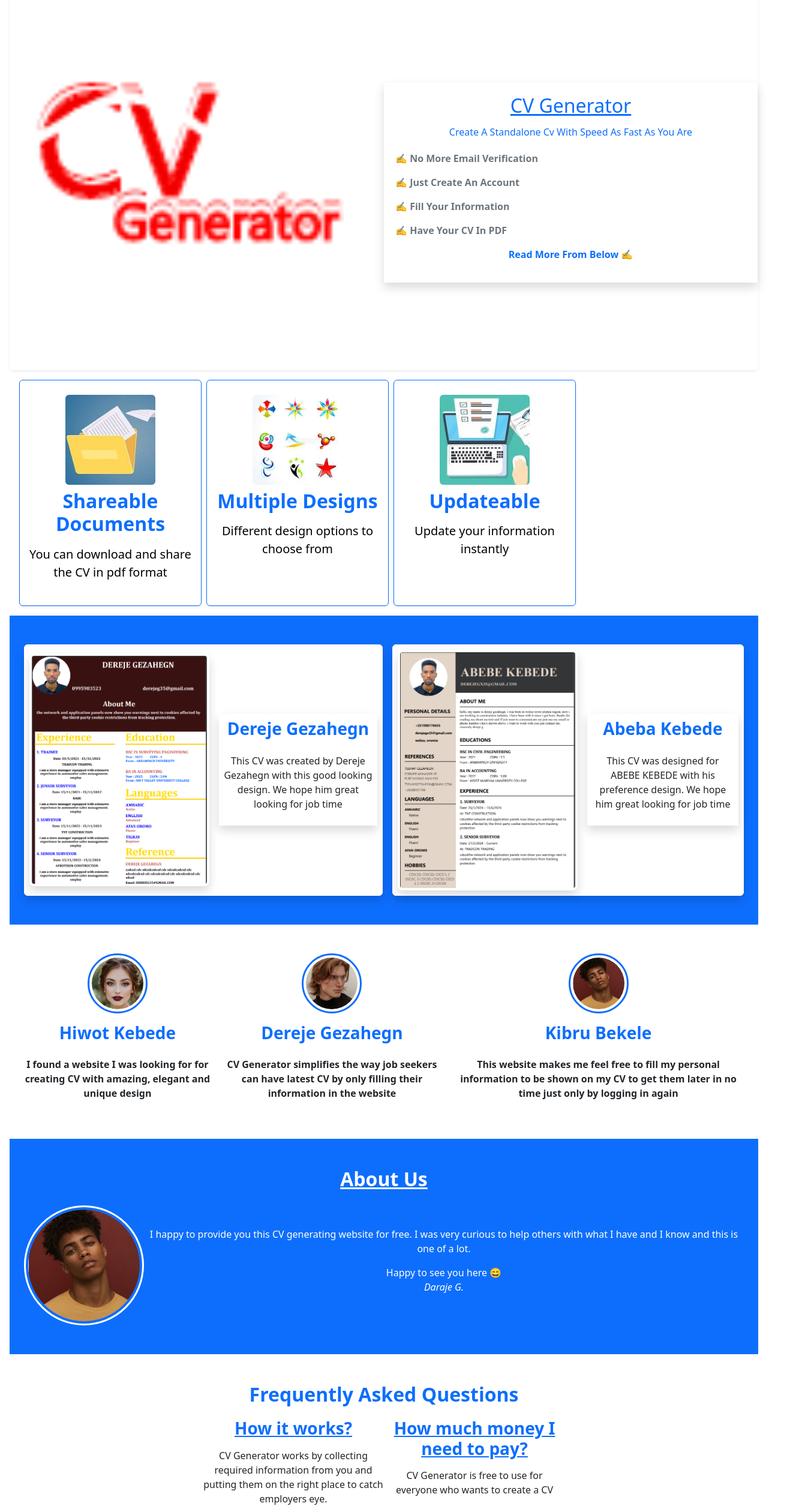
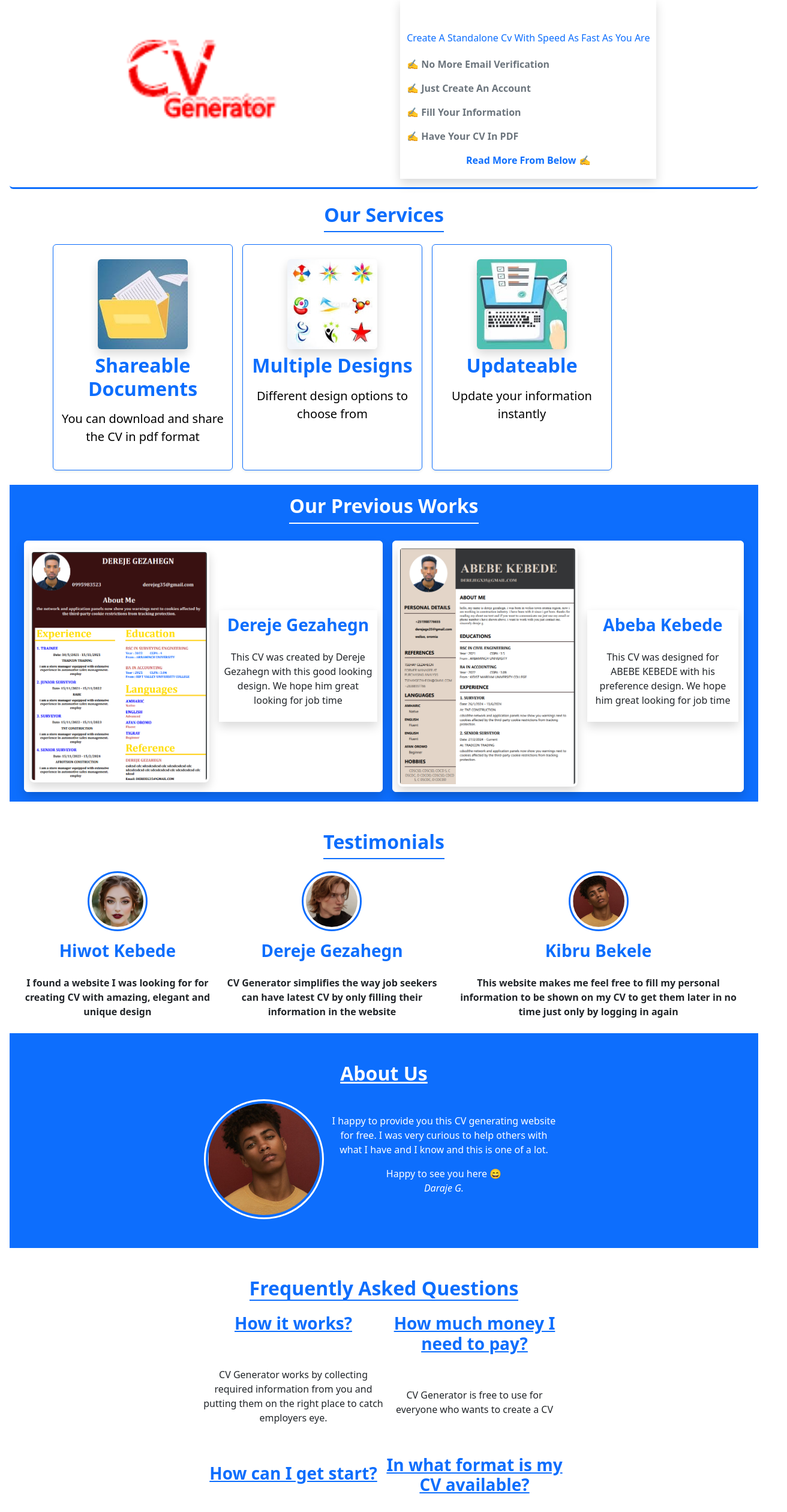
Before and after one commit to Dereje-boy/cv_generator_react, a React (Vite) app: page / in a window 1280 px wide. Shown: the part 140-2660 px from the top of the page at 60% size, 1312 px wide, since content can reach past the window. Built offline with nearby package versions, Linux system fonts and the light colour scheme.

Commit message:
CTA part included and other components of Home page were modified to include header in their section and to fit different screen sizes

```diff
--- a/src/Components/Home1/AboutUsPart.jsx
+++ b/src/Components/Home1/AboutUsPart.jsx
@@ -2,7 +2,7 @@ import profileImage from "/src/images/testimonials/face3.png";
 
 export default function AboutUsPart(){
 return(
-<div className="d-flex flex-column gap-3 py-5 px-4 bg-primary text-white">
+<div className="d-flex flex-column align-items-center gap-3 py-5 px-4 bg-primary text-white">
 	<h2 className="text-center fs-2 fw-bolder text-decoration-underline"> About Us</h2>
 	<CreateDiv />
 </div>
@@ -11,7 +11,7 @@ return(
 
 function CreateDiv(){
 return(
-	<div className="d-flex flex-row overflow-auto ">
+	<div style={{maxWidth:"600px"}} className="d-flex flex-row overflow-auto ">
 		<img height="200" src={profileImage} alt="profile photo" className="rounded rounded-circle border border-white border-3 p-1"/>
 		<div className="d-flex flex-column justify-content-center p-2 text-center" >
 			<p>
--- /dev/null
+++ b/src/Components/Home1/CTAPart.jsx
@@ -0,0 +1,26 @@
+import {Link} from "react-router-dom";
+import cv_logo from "/src/images/cv_generator_log.png";
+
+export default function CTAPart(){
+return (
+	<div className="pt-3 d-flex flex-row flex-wrap align-items-center text-primary border-danger border-right-0 rounded rounded-2 shadow-sm">
+		<div style={{aspectRatio:1/1}} className="w-50 p-2 d-flex flex-row align-items-center justify-content-center">
+			<img src={cv_logo} alt="cv logo" className="w-100" />
+		</div>
+
+		<div className="w-50 p-3 d-flex flex-column gap-3 ">
+			<h2 className="text-decoration-underline text-center fw-bold">CV Generator </h2>
+
+			<div className="d-flex flex-column align-items-center fw-bold text-capitalize gap-3">
+
+			<p className="text-black text-center">CV Generator generates you a CV with multiple designs and stores your information for future reference, <br />start today for generating engaging CVs </p>
+
+			<Link to="/login" >
+				<p className="text-capitalize btn btn-primary p-2">
+					SignUp/ Sign in
+				</p>
+			</Link>
+			</div>
+</div>
+	</div>
+);}
--- a/src/Components/Home1/FAQPart.jsx
+++ b/src/Components/Home1/FAQPart.jsx
@@ -3,8 +3,8 @@
 
 export default function FAQPart(){
 return (
-<div className="d-flex flex-column align-items-center pt-5 gap-2">
-	<h2 className="text-center text-primary fw-bold">Frequently Asked Questions </h2>
+<div className="d-flex flex-column align-items-center pt-5 gap-2 border-0 border-primary border-bottom border-3 ">
+	<h2 className="text-center align-self-center text-primary fs-2 fw-bold border-0 border-primary border-bottom border-2 ">Frequently Asked Questions </h2>
 	<div className="d-flex flex-row overflow-auto px-5 py-1">
 		<div className="d-flex flex-column gap-5 border border-1 border-white">
 			<Single question="How it works?" answer="CV Generator works by collecting required information from you and putting them on the right place to catch employers eye." />
@@ -22,8 +22,8 @@ return (
 
 function Single({question, answer}){
 return (
-<div style={{maxWidth:"300px"}} className="d-flex flex-column align-items-center gap-2">
-	<h3 className="text-primary text-decoration-underline text-center fw-bold">{question}</h3>
+<div style={{maxWidth:"300px"}} className="d-flex flex-column align-items-center gap-2 gap-xl-5">
+	<h3 className="text-primary text-decoration-underline text-center fw-bold ">{question}</h3>
 	<p className="text-center">{answer}</p>
 </div>
 );}
--- a/src/Components/Home1/PortifolioPart.jsx
+++ b/src/Components/Home1/PortifolioPart.jsx
@@ -3,11 +3,14 @@ import design2 from '/src/images/design2.png';
 
 export default function PortifolioPart(){
 return (
-<div className="d-flex flex-row gap-3 overflow-auto py-5 px-4 bg-primary">
-	<CreatePortifolio imageSource={design1} title="Dereje Gezahegn" desc="This CV was created by Dereje Gezahegn with this good looking design. We hope him great looking for job time" />
-	<CreatePortifolio imageSource={design2} title="Abeba Kebede" desc="This CV was designed for ABEBE KEBEDE with his preference design. We hope him great looking for job time" />
+<div className="d-flex flex-column gap-1 bg-primary pt-3">
 
+	<h2 className=" align-self-center text-center text-white fs-2 fw-bold border-0 border-white border-bottom border-2 pb-2 "> Our Previous Works</h2>
 
+	<div className="d-flex flex-row gap-3 overflow-auto py-3 px-4">
+		<CreatePortifolio imageSource={design1} title="Dereje Gezahegn" desc="This CV was created by Dereje Gezahegn with this good looking design. We hope him great looking for job time" />
+		<CreatePortifolio imageSource={design2} title="Abeba Kebede" desc="This CV was designed for ABEBE KEBEDE with his preference design. We hope him great looking for job time" />
+	</div>
 </div>
 );}
 
--- a/src/Components/Home1/ProblemPart.jsx
+++ b/src/Components/Home1/ProblemPart.jsx
@@ -2,19 +2,19 @@ import cv_logo from "/src/images/cv_generator_log.png";
 
 export default function ProblemPart(){
 return (
-	<div className="pt-3 d-flex flex-row flex-wrap align-items-center text-primary border border-white rounded rounded-2 shadow-sm">
-		<div style={{aspectRatio:1/1}} className="w-50 p-2 d-flex flex-row align-items-center justify-content-center">
+	<div className="my-2 py-2 d-flex flex-row flex-wrap align-items-center justify-content-evenly text-white rounded rounded-2 border-0 border-bottom border-3 border-primary">
+		<div style={{aspectRatio:1/1}} className="w-25 px-2 d-flex flex-row align-items-center justify-content-center">
 			<img src={cv_logo} alt="cv logo" className="w-100" />
 		</div>
 
-		<div className="w-50 p-3 d-flex flex-column gap-1 border border-white border-3 shadow">
+		<div className="px-2 d-flex flex-column gap-1 border border-white border-3 shadow">
 			<h2 className="text-decoration-underline text-center">CV Generator </h2>
 
 			<p className="text-capitalize text-primary text-center">
 				Create a standalone cv with speed as fast as you are
 			</p>
+
 			<div className="d-flex flex-column text-secondary fw-bold text-capitalize gap-0">
-
 				<p> ✍️ No more Email Verification </p>
 				{// <p> ✍️ No More having bad looking CV designs </p>
 				}
--- a/src/Components/Home1/SolutionsPart.jsx
+++ b/src/Components/Home1/SolutionsPart.jsx
@@ -4,19 +4,23 @@ import updateDocument from "/src/images/solutions/updateDocument.jpg";
 
 export default function SolutionsPart(){
 return(
-	<div className="p-3 d-flex flex-row flex-nowrap overflow-scroll gap-2 ">
+<div className="d-flex flex-column gap-1 py-3 mx-auto">
+	<h2 className="text-center align-self-center text-primary fs-2 fw-bold border-0 border-primary border-bottom border-2 pb-2"> Our Services  </h2>
+	<div className="d-flex flex-row gap-3 overflow-auto py-2 px-4 w-100 mx-5">
 
 		<CreateCard imageSource={shareableDocument} title="Shareable Documents" desc="You can download and share the CV in pdf format" />
 		<CreateCard imageSource={multipleDesign} title="Multiple Designs" desc="Different design options to choose from" />
 		<CreateCard imageSource={updateDocument} title="Updateable" desc="Update your information instantly" />
 
+
 	</div>
+</div>
 );}
 
 function CreateCard({imageSource, title, desc}){
 return (
 	<div style={{minWidth:"300px"}} className="w-25 d-flex flex-column gap-2 align-items-center border border-primary shadow-sm p-2 py-4 rounded rounded-2">
-		<img height={150} src={imageSource} className="rounded rounded-2" />
+		<img height={150} src={imageSource} className="rounded rounded-2 shadow" />
 		<h2 className="text-center text-primary fw-bold fs-2">{title} </h2>
 		<p className="text-black text-center fs-5">
 			{desc}
--- a/src/Components/Home1/TestimonialPart.jsx
+++ b/src/Components/Home1/TestimonialPart.jsx
@@ -4,8 +4,10 @@ import face3 from "/src/images/testimonials/face3.png";
 
 export default function TestimonialPart(){
 return(
-<div className="d-flex flex-row gap-3 overflow-auto py-5 px-4">
+<div className="d-flex flex-column gap-1 pt-5">
 
+	<h2 className=" align-self-center text-center text-primary fs-2 fw-bold border-0 border-primary border-bottom border-2 pb-2 "> Testimonials</h2>
+	<div className="d-flex flex-row gap-3 overflow-auto py-2 px-4">
 		<CreateTestimonial imageSource={face1} fullname="Hiwot Kebede"
 			testimonial="I found a website I was looking for for creating CV with amazing, elegant and unique design" />
 
@@ -14,8 +16,7 @@ return(
 
 		<CreateTestimonial imageSource={face3} fullname="Kibru Bekele"
 			testimonial="This website makes me feel free to fill my personal information to be shown on my CV to get them later in no time just only by logging in again" />
-
-
+	</div>
 </div>
 );}
 
--- a/src/Pages/Home.jsx
+++ b/src/Pages/Home.jsx
@@ -4,6 +4,7 @@ import PortifolioPart from "/src/Components/Home1/PortifolioPart.jsx";
 import TestimonialPart from "/src/Components/Home1/TestimonialPart.jsx";
 import AboutUsPart from "/src/Components/Home1/AboutUsPart.jsx";
 import FAQPart from "/src/Components/Home1/FAQPart.jsx";
+import CTAPart from "/src/Components/Home1/CTAPart.jsx";
 
 export default function Home(){
 return(
@@ -14,5 +15,6 @@ return(
 		< TestimonialPart />
 		<AboutUsPart />
 		< FAQPart />
+		<CTAPart />
 	</div>
 );}
```
Lines whose indentation alone changed are shown as unchanged.
